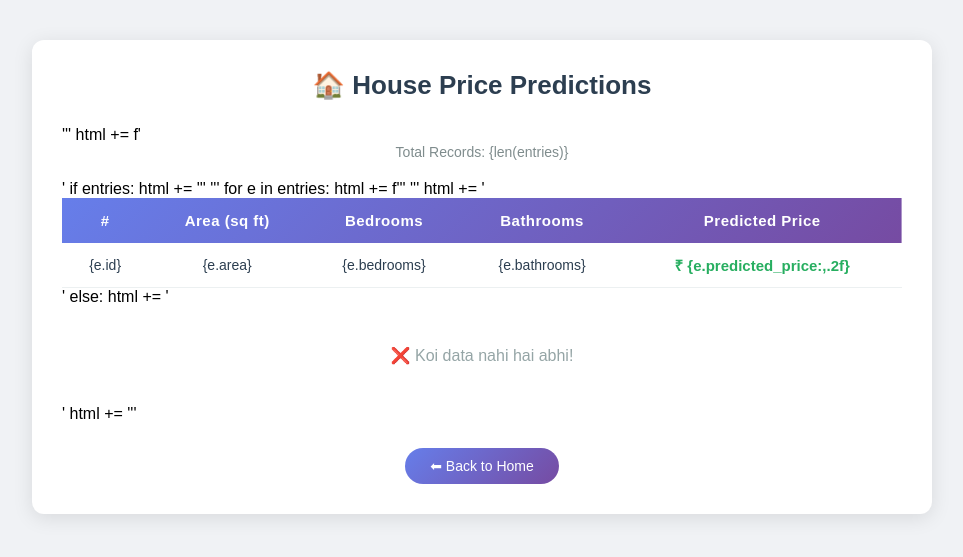
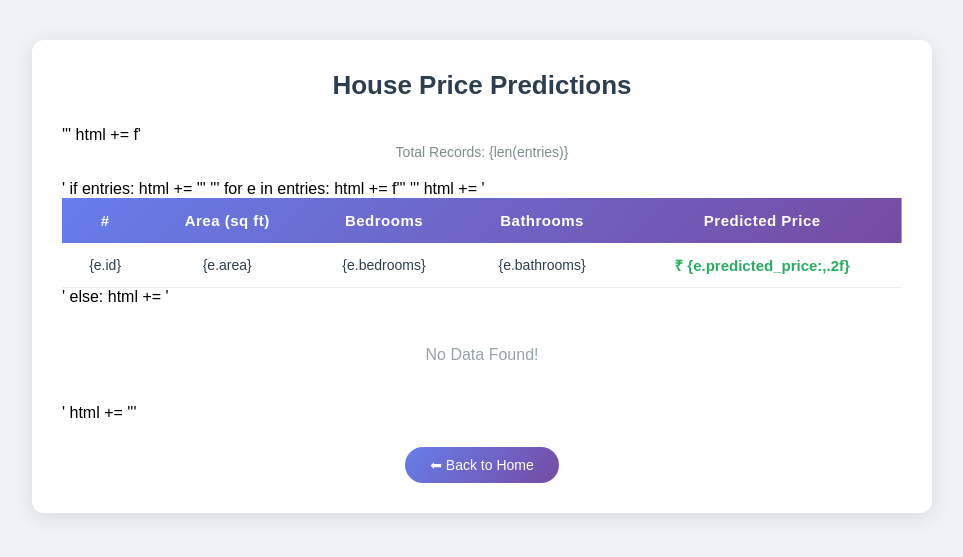
Before and after one commit to nbamrara0/flask-project, a Flask app: page /show-data in a window 1280 px wide. Shown: the top 557 px of the page, without its empty margins (158-1121 px from the left). Run offline with Flask 3, Linux system fonts and the light colour scheme; data that the repository does not hold is empty; parts of the project's set-up code (start-up, migrations or seed data) failed here and were passed over.

Commit message:
update show_data.html

```diff
--- a/templates/show_data.html
+++ b/templates/show_data.html
@@ -86,7 +86,7 @@
     </head>
     <body>
         <div class="container">
-            <h2>🏠 House Price Predictions</h2>
+            <h2>House Price Predictions</h2>
     '''
 
     html += f'<p class="count">Total Records: {len(entries)}</p>'
@@ -117,7 +117,7 @@
             '''
         html += '</tbody></table>'
     else:
-        html += '<p class="no-data">❌ Koi data nahi hai abhi!</p>'
+        html += '<p class="no-data">No Data Found!</p>'
 
     html += '''
             <a class="back-btn" href="/">⬅ Back to Home</a>
```
